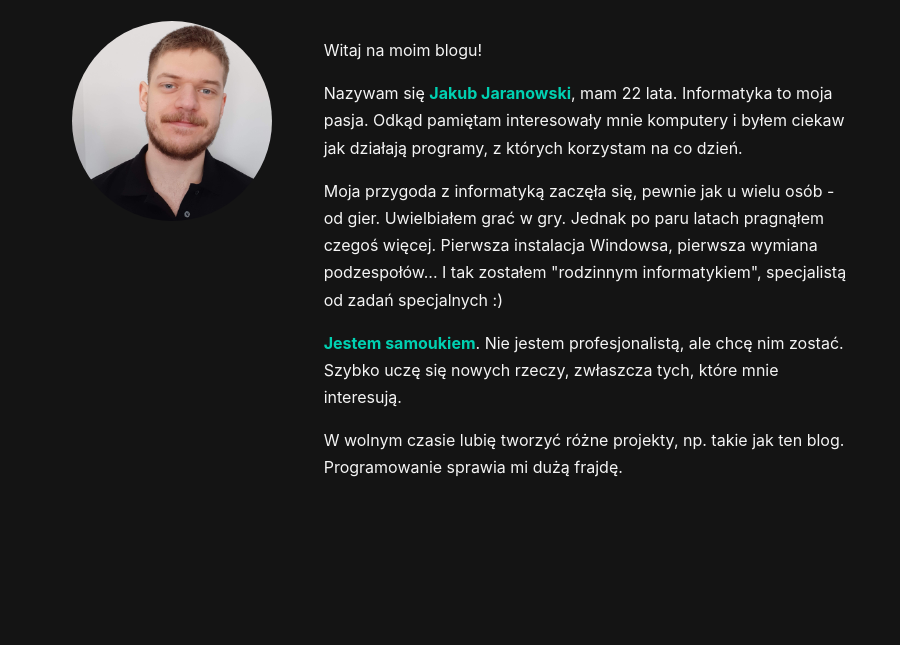
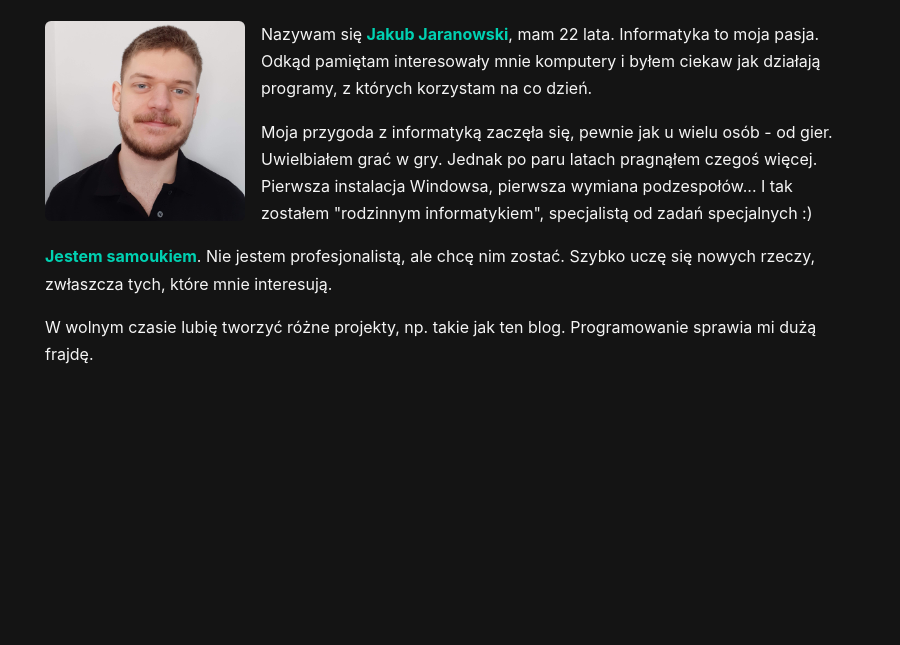
Before and after one commit to jakubjaran/jaranow.ski, a Gatsby site: page /omnie in a window 1280 px wide. Shown: the part 155-800 px from the top of the page, without its empty margins (189-1089 px from the left). Built offline with nearby package versions, Linux system fonts and the light colour scheme; Gatsby itself is replaced by a stand-in of ours.

Commit message:
Use gatsby-image, float profile image

```diff
--- a/gatsby-config.js
+++ b/gatsby-config.js
@@ -8,7 +8,15 @@ module.exports = {
         path: `${__dirname}/src/posts/`,
       },
     },
+    {
+      resolve: `gatsby-source-filesystem`,
+      options: {
+        name: `assets`,
+        path: `${__dirname}/src/assets/`,
+      },
+    },
     `gatsby-plugin-sharp`,
+    `gatsby-transformer-sharp`,
     `gatsby-plugin-react-helmet`,
     {
       resolve: `gatsby-transformer-remark`,
--- a/package.json
+++ b/package.json
@@ -13,6 +13,7 @@
     "bulma": "^0.9.1",
     "fontsource-open-sans": "^3.0.9",
     "gatsby": "^2.31.1",
+    "gatsby-image": "^2.10.0",
     "gatsby-plugin-catch-links": "^2.9.0",
     "gatsby-plugin-react-helmet": "^3.5.0",
     "gatsby-plugin-sass": "^2.4.2",
@@ -21,6 +22,7 @@
     "gatsby-remark-relative-images": "^2.0.2",
     "gatsby-source-filesystem": "^2.4.2",
     "gatsby-transformer-remark": "^2.9.2",
+    "gatsby-transformer-sharp": "^2.11.0",
     "node-sass": "^4.0.0",
     "react": "^16.12.0",
     "react-dom": "^16.12.0",
--- a/src/pages/omnie.js
+++ b/src/pages/omnie.js
@@ -1,31 +1,43 @@
 import React from 'react';
+import Img from 'gatsby-image';
+import { graphql, useStaticQuery } from 'gatsby';
 
 import Head from '../components/head';
 import Layout from '../components/layout';
 import Heading from '../components/heading';
 
-import photoOfMe from '../assets/photoOfMe.jpg';
 
-const About = () => (
-    <Layout>
-        <Head title="O mnie" />
-        <Heading>O mnie</Heading>
-        <div className="columns">
-            <div className="column is-flex is-justify-content-center">
-                <figure className="image" style={{ maxWidth: '200px' }}>
-                    <img className="is-rounded" src={photoOfMe} />
-                </figure>
+const About = () => {
+    const data = useStaticQuery(graphql`
+        query {
+            file(relativePath: {eq: "photoOfMe.jpg"}) {
+                childImageSharp {
+                    fluid(maxWidth:200, quality: 100) {
+                        ...GatsbyImageSharpFluid
+                    }
+                    original {
+                        width
+                    }
+                }
+            }
+        }
+    `);
+
+    return (
+        <Layout>
+            <Head title="O mnie" />
+            <Heading>O mnie</Heading>
+            <div className="mr-4" style={{ width: '40vw', maxWidth: '200px', float: 'left' }}>
+                <Img style={{ borderRadius: '6px' }} fluid={data.file.childImageSharp.fluid} />
             </div>
-            <div className="column is-two-thirds">
-                <p>Witaj na moim blogu!</p>
+            <div>
                 <p>Nazywam się <strong>Jakub Jaranowski</strong>, mam 22 lata. Informatyka to moja pasja. Odkąd pamiętam interesowały mnie komputery i byłem ciekaw jak działają programy, z których korzystam na co dzień.</p>
                 <p>Moja przygoda z informatyką zaczęła się, pewnie jak u wielu osób - od gier. Uwielbiałem grać w gry. Jednak po paru latach pragnąłem czegoś więcej. Pierwsza instalacja Windowsa, pierwsza wymiana podzespołów... I tak zostałem "rodzinnym informatykiem", specjalistą od zadań specjalnych :)</p>
                 <p><strong>Jestem samoukiem</strong>. Nie jestem profesjonalistą, ale chcę nim zostać. Szybko uczę się nowych rzeczy, zwłaszcza tych, które mnie interesują.</p>
                 <p>W wolnym czasie lubię tworzyć różne projekty, np. takie jak ten blog. Programowanie sprawia mi dużą frajdę.</p>
             </div>
-
-        </div>
-    </Layout>
-);
+        </Layout>
+    );
+};
 
 export default About;
```
Also changed, not shown: 1 other file.
